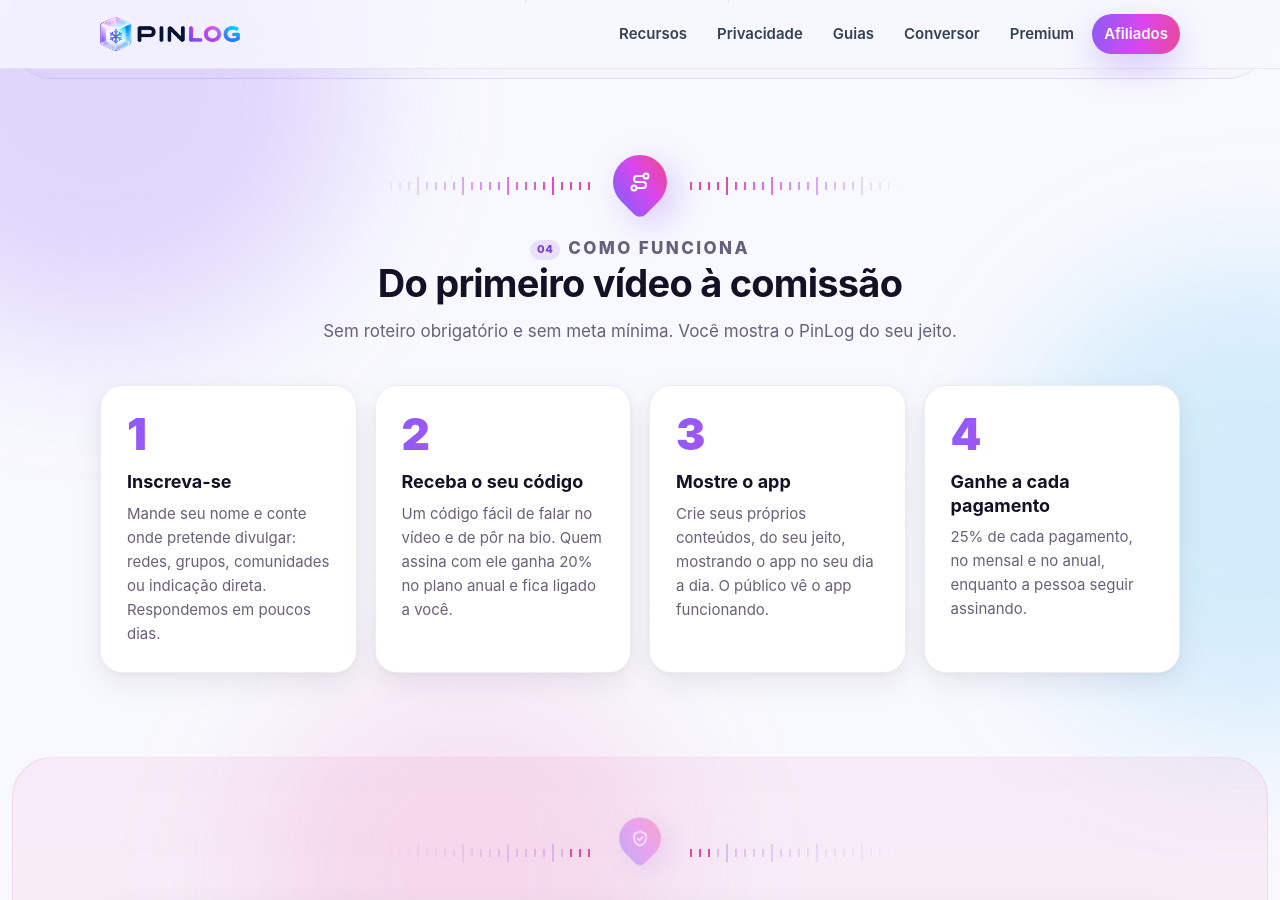
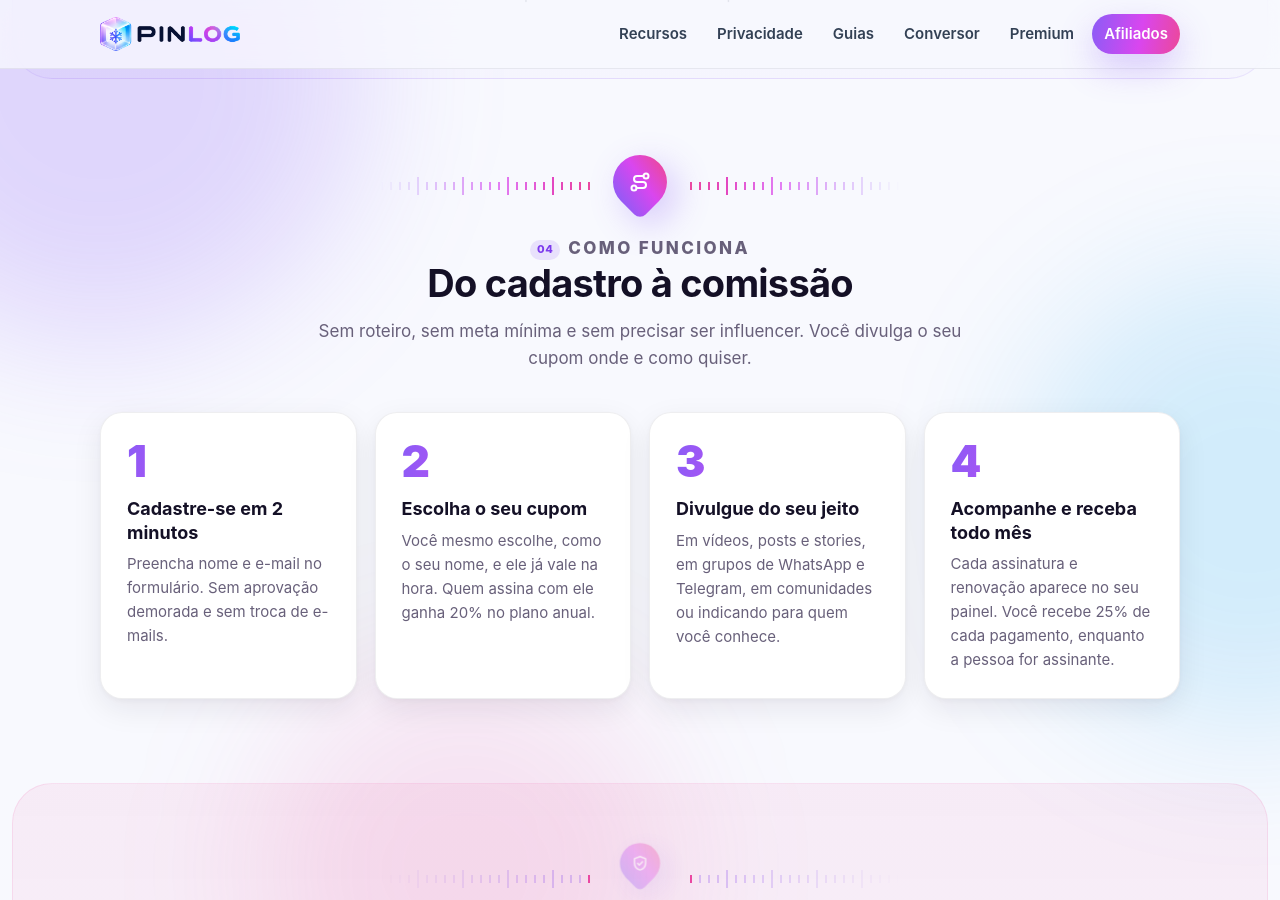
Before and after one commit to klvnblst/pinlog-site, a Jekyll site: the page built from afiliados.html, in a window 1280 px wide and 900 px high, scrolled down 4756 px. Built offline with Jekyll 4.4.1, drawn with Linux system fonts in a browser that asks for light colours; some of the changed text lies outside the part shown.

Commit message:
Afiliados: botões vão direto ao cadastro, bloco 4 "Do cadastro à comissão" para qualquer pessoa e regra de pagamento (30 dias após o repasse da loja, até o dia 15, mínimo de R$ 50)

```diff
--- a/afiliados-cadastro.html
+++ b/afiliados-cadastro.html
@@ -41,7 +41,7 @@
           <input id="af-code" name="code" type="text" autocomplete="off" autocapitalize="characters" spellcheck="false" maxlength="20" required aria-describedby="af-code-status" />
           <span class="af-code-status" id="af-code-status" aria-live="polite"></span>
         </div>
-        <p class="af-hint">De 4 a 16 letras ou números, sem espaços. Algo fácil de falar no vídeo, como o seu nome.</p>
+        <p class="af-hint">De 4 a 16 letras ou números, sem espaços. Algo fácil de lembrar e de digitar, como o seu nome.</p>
         <p class="af-suggest" id="af-suggest" hidden>Sugestão: <button type="button" class="af-chip" id="af-suggest-btn"></button></p>
       </div>
 
--- a/afiliados.html
+++ b/afiliados.html
@@ -7,8 +7,6 @@
 body_class: home affiliates
 permalink: /afiliados
 ---
-{% assign signup_open = false %}{% if site.affiliates.api and site.affiliates.api != "" %}{% assign signup_open = true %}{% endif %}
-{% capture mail %}mailto:{{ site.company.support_email }}?subject=Quero%20ser%20afiliado%20do%20PinLog&body=Nome%3A%20%0AOnde%20pretendo%20divulgar%20(redes%2C%20blog%2C%20grupos%2C%20comunidades%2C%20indica%C3%A7%C3%A3o%20direta)%3A%20%0AMeu%20%40%20ou%20link%2C%20se%20tiver%3A%20%0A{% endcapture %}
 
 <section class="hero aff-hero">
   <div class="container hero-grid">
@@ -27,7 +25,7 @@
         Seu indicado ganha 20% de desconto no plano anual. Você ganha 25% enquanto ele continuar com o PinLog.
       </p>
       <div class="hero-actions">
-        <a class="btn btn-primary" href="{% if signup_open %}{{ '/afiliados/cadastro' | relative_url }}{% else %}#inscricao{% endif %}">Quero ser afiliado</a>
+        <a class="btn btn-primary" href="{{ '/afiliados/cadastro' | relative_url }}">Quero ser afiliado</a>
         <a class="btn btn-ghost" href="#app">Ver o app por dentro</a>
       </div>
       <p class="hero-note">Pré-lançamento: quem se torna afiliado agora começa a divulgar antes da chegada às lojas.</p>
@@ -156,7 +154,7 @@
         <li><svg viewBox="0 0 24 24" fill="none" stroke="currentColor" stroke-width="2.4" stroke-linecap="round" aria-hidden="true"><path d="m5 12.5 4.5 4.5L19 7"/></svg><div><strong>Comissão de cada pagamento</strong><span>Cada assinatura e renovação aparece assim que a loja confirma o pagamento.</span></div></li>
         <li><svg viewBox="0 0 24 24" fill="none" stroke="currentColor" stroke-width="2.4" stroke-linecap="round" aria-hidden="true"><path d="m5 12.5 4.5 4.5L19 7"/></svg><div><strong>A receber e já recebido</strong><span>Saiba quanto vem no próximo pagamento e veja o histórico do que já caiu.</span></div></li>
         <li><svg viewBox="0 0 24 24" fill="none" stroke="currentColor" stroke-width="2.4" stroke-linecap="round" aria-hidden="true"><path d="m5 12.5 4.5 4.5L19 7"/></svg><div><strong>Aviso por e-mail</strong><span>Receba um aviso quando entrar uma nova assinatura com o seu código.</span></div></li>
-        <li><svg viewBox="0 0 24 24" fill="none" stroke="currentColor" stroke-width="2.4" stroke-linecap="round" aria-hidden="true"><path d="m5 12.5 4.5 4.5L19 7"/></svg><div><strong>Conteúdo do seu jeito</strong><span>Você cria seus próprios vídeos e posts. Se quiser, enviamos os prints e a logo oficiais do app.</span></div></li>
+        <li><svg viewBox="0 0 24 24" fill="none" stroke="currentColor" stroke-width="2.4" stroke-linecap="round" aria-hidden="true"><path d="m5 12.5 4.5 4.5L19 7"/></svg><div><strong>Conteúdo do seu jeito</strong><span>Você divulga como quiser: vídeos, posts, grupos ou mensagens. Se quiser, enviamos os prints e a logo oficiais do app.</span></div></li>
       </ul>
 
       <div class="dash" aria-label="Exemplo ilustrativo do painel do afiliado" role="img">
@@ -170,7 +168,7 @@
             <div>
               <small>Saldo a receber</small>
               <strong>R$ 515,46</strong>
-              <span class="dash-payday">Pagamento em 05/11</span>
+              <span class="dash-payday">Pagamento em 15/11</span>
             </div>
             <span class="dash-code"><small>Seu código</small>SEUNOME</span>
           </div>
@@ -264,53 +262,30 @@
     <div class="chapter" aria-hidden="true"><span class="chapter-line"></span><span class="chapter-pin"><svg viewBox="0 0 24 24" fill="none" stroke="currentColor" stroke-width="2" stroke-linecap="round" stroke-linejoin="round" aria-hidden="true"><circle cx="6" cy="18" r="2.5"/><circle cx="18" cy="6" r="2.5"/><path d="M8.5 18H15a3 3 0 0 0 0-6H9a3 3 0 0 1 0-6h6.5"/></svg></span><span class="chapter-line"></span></div>
     <div class="section-head">
       <p class="eyebrow"><span class="chapter-num" aria-hidden="true">04</span>Como funciona</p>
-      <h2>Do primeiro vídeo à comissão</h2>
-      <p>Sem roteiro obrigatório e sem meta mínima. Você mostra o PinLog do seu jeito.</p>
+      <h2>Do cadastro à comissão</h2>
+      <p>Sem roteiro, sem meta mínima e sem precisar ser influencer. Você divulga o seu cupom onde e como quiser.</p>
     </div>
     <ol class="steps">
-      {% if signup_open %}
       <li class="card step">
         <span class="step-num">1</span>
         <h3>Cadastre-se em 2 minutos</h3>
-        <p>Preencha nome e e-mail no formulário. Sem aprovação demorada e sem conversa por e-mail.</p>
+        <p>Preencha nome e e-mail no formulário. Sem aprovação demorada e sem troca de e-mails.</p>
       </li>
       <li class="card step">
         <span class="step-num">2</span>
         <h3>Escolha o seu cupom</h3>
-        <p>Você mesmo escolhe, como o seu nome. Ele já vale na hora: quem assina com ele ganha 20% no plano anual.</p>
+        <p>Você mesmo escolhe, como o seu nome, e ele já vale na hora. Quem assina com ele ganha 20% no plano anual.</p>
       </li>
       <li class="card step">
         <span class="step-num">3</span>
         <h3>Divulgue do seu jeito</h3>
-        <p>Crie seus próprios conteúdos, mostrando o app no seu dia a dia, nas redes, em grupos ou para quem você conhece.</p>
+        <p>Em vídeos, posts e stories, em grupos de WhatsApp e Telegram, em comunidades ou indicando para quem você conhece.</p>
       </li>
       <li class="card step">
         <span class="step-num">4</span>
         <h3>Acompanhe e receba todo mês</h3>
         <p>Cada assinatura e renovação aparece no seu painel. Você recebe 25% de cada pagamento, enquanto a pessoa for assinante.</p>
       </li>
-      {% else %}
-      <li class="card step">
-        <span class="step-num">1</span>
-        <h3>Inscreva-se</h3>
-        <p>Mande seu nome e conte onde pretende divulgar: redes, grupos, comunidades ou indicação direta. Respondemos em poucos dias.</p>
-      </li>
-      <li class="card step">
-        <span class="step-num">2</span>
-        <h3>Receba o seu código</h3>
-        <p>Um código fácil de falar no vídeo e de pôr na bio. Quem assina com ele ganha 20% no plano anual e fica ligado a você.</p>
-      </li>
-      <li class="card step">
-        <span class="step-num">3</span>
-        <h3>Mostre o app</h3>
-        <p>Crie seus próprios conteúdos, do seu jeito, mostrando o app no seu dia a dia. O público vê o app funcionando.</p>
-      </li>
-      <li class="card step">
-        <span class="step-num">4</span>
-        <h3>Ganhe a cada pagamento</h3>
-        <p>25% de cada pagamento, no mensal e no anual, enquanto a pessoa seguir assinando.</p>
-      </li>
-      {% endif %}
     </ol>
   </div>
 </section>
@@ -360,7 +335,7 @@
       </details>
       <details>
         <summary>E se a pessoa assinar sem o meu código?</summary>
-        <p>Aí a assinatura segue o preço normal da loja, sem desconto para ela e sem comissão para você. Por isso vale falar o código no vídeo e deixar na bio.</p>
+        <p>Aí a assinatura segue o preço normal da loja, sem desconto para ela e sem comissão para você. Por isso vale sempre mostrar o cupom junto com a indicação: no vídeo, na legenda, na bio ou na mensagem.</p>
       </details>
       <details>
         <summary>Onde a pessoa coloca o código?</summary>
@@ -372,7 +347,7 @@
       </details>
       <details>
         <summary>Como e quando eu recebo?</summary>
-        <p>Uma vez por mês, em reais, sobre os pagamentos que a App Store e o Google Play já confirmaram. No seu painel você vê quanto vai receber e o histórico do que já recebeu.</p>
+        <p>Uma vez por mês, até o dia 15, por PIX. A comissão de cada pagamento é liberada depois que a loja repassa o dinheiro ao PinLog e passam 30 dias sem reembolso ou contestação. O pagamento mínimo é R$ 50; abaixo disso, o valor fica acumulado para o mês seguinte. No seu painel você acompanha tudo.</p>
       </details>
       <details>
         <summary>E se a pessoa cancelar ou pedir reembolso?</summary>
@@ -390,13 +365,8 @@
   <div class="container">
     <div class="cta-panel">
       <h2>Gostaria de se tornar um afiliado oficial do PinLog?</h2>
-      {% if signup_open %}
-      <p>Cadastre-se em 2 minutos, escolha o seu cupom e comece a divulgar hoje mesmo.</p>
-      <a class="btn btn-light" href="{{ '/afiliados/cadastro' | relative_url }}">Criar meu cupom</a>
-      {% else %}
-      <p>Mande um e-mail com seu nome e conte onde pretende divulgar o PinLog: redes sociais, blog, grupos, comunidades ou indicação direta. Respondemos em poucos dias.</p>
-      <a class="btn btn-light" href="{{ mail | strip }}">Quero ser afiliado</a>
-      {% endif %}
+      <p>Cadastre-se em 2 minutos, escolha o seu cupom e comece a divulgar onde quiser.</p>
+      <a class="btn btn-light" href="{{ '/afiliados/cadastro' | relative_url }}">Quero ser afiliado</a>
     </div>
   </div>
 </section>
```
Also changed, not shown: afiliados-termos.md (+7 -4 lines).
